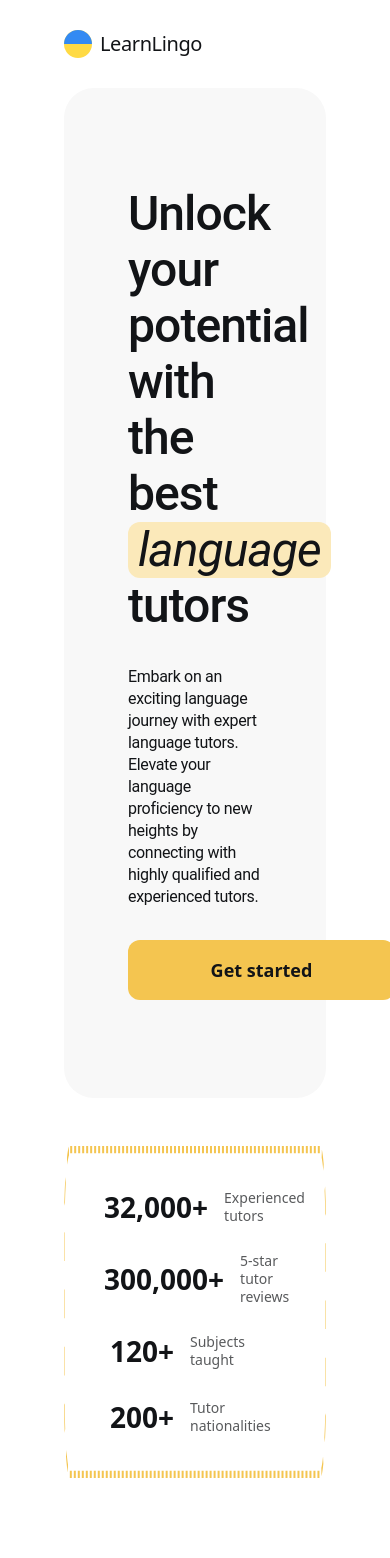
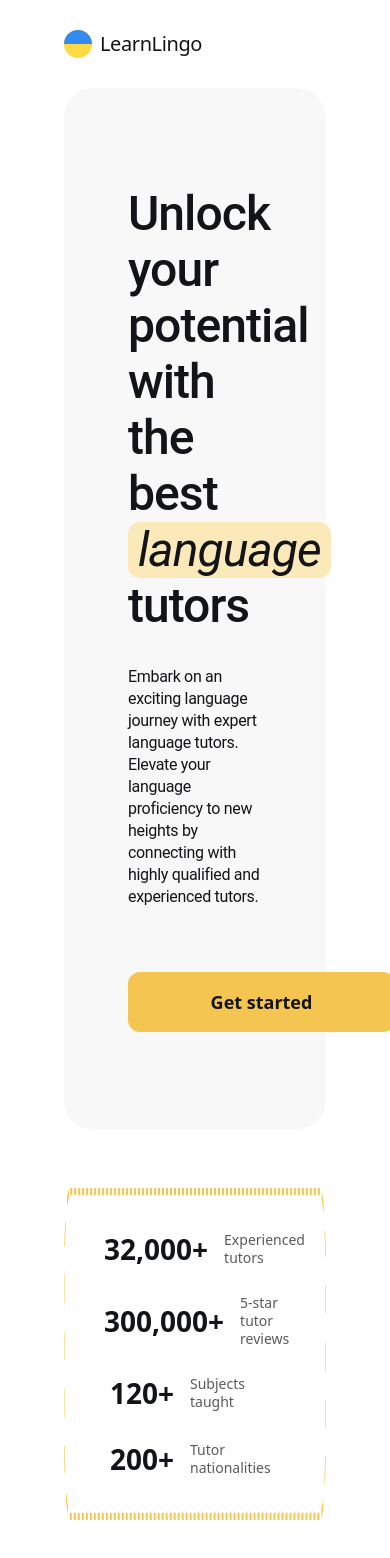
Before and after one commit to Suzy-Lana777/learn-lingo, a React (Vite) app: page / in a window 390 px wide. Shown: the top 1558 px of the page. Built offline with nearby package versions, Linux system fonts and the light colour scheme; no server answers.

Commit message:
fix home page

```diff
--- a/src/pages/Home/Home.module.scss
+++ b/src/pages/Home/Home.module.scss
@@ -6,26 +6,32 @@
   max-width: 1440px;
   margin: 0 auto;
   padding: 0 64px;
+
   display: flex;
   flex-direction: column;
-  gap: 24px;
+  /* ✅ Змінено з 24px на 31px (відступ між Hero та Stats) */
+  gap: 31px;
 }
+
+/* ===== HERO ===== */
 
 .hero {
   display: flex;
-  gap: 24px;
+  /* ✅ Змінено з 24px на 27px (відступ між карткою та текстом) */
+  gap: 27px;
 }
 
 .heroLeft {
   flex: 1;
   max-width: 720px;
   min-height: 530px;
+
   background-color: #f8f8f8;
   border-radius: 30px;
   padding: 98px 64px;
+
   display: flex;
   flex-direction: column;
-  gap: 32px;
 }
 
 .title {
@@ -35,7 +41,8 @@
   line-height: 56px;
   letter-spacing: -0.02em;
   color: #121417;
-  margin: 0;
+
+  margin: 0 0 32px;
 
   .language {
     display: inline-block;
@@ -49,26 +56,32 @@
 
 .text {
   max-width: 471px;
+
   font-family: "Roboto", sans-serif;
   font-size: 16px;
   line-height: 22px;
   letter-spacing: -0.02em;
   color: #121417;
-  margin: 0;
+
+  margin: 0 0 64px;
 }
 
 .cta {
   width: 267px;
   height: 60px;
+
   display: inline-flex;
   align-items: center;
   justify-content: center;
+
   background-color: #f4c550;
   border-radius: 12px;
+
   font-weight: 700;
   font-size: 18px;
   color: #121417;
   text-decoration: none;
+
   transition: background-color 0.25s ease;
 
   &:hover {
@@ -77,12 +90,16 @@
   }
 }
 
+/* ===== HERO RIGHT ===== */
+
 .heroRight {
   flex: 1;
   max-width: 568px;
   height: 530px;
+
   background-color: #fbe9ba;
   border-radius: 30px;
+
   position: relative;
   overflow: hidden;
 }
@@ -109,13 +126,17 @@
   z-index: 2;
 }
 
+/* ===== STATS ===== */
+
 .stats {
   position: relative;
   width: 100%;
   min-height: 116px;
+
   display: flex;
   align-items: center;
   justify-content: space-around;
+
   padding: 40px;
 }
 
@@ -155,17 +176,22 @@
   opacity: 0.7;
 }
 
+/* ===== RESPONSIVE ===== */
+
 @media (max-width: 1200px) {
+  .stats {
+    margin-bottom: 32px;
+    flex-wrap: wrap;
+    gap: 24px;
+  }
+
   .hero {
     flex-direction: column;
   }
+
   .heroLeft,
   .heroRight {
     max-width: 100%;
     width: 100%;
   }
-  .stats {
-    flex-wrap: wrap;
-    gap: 24px;
-  }
 }
--- a/src/styles/globals.scss
+++ b/src/styles/globals.scss
@@ -44,7 +44,7 @@ a:hover {
 #root,
 #app {
   width: 100%;
-  min-height: 100vh;
+  min-height: auto; /* або просто прибрати рядок */
   margin: 0;
   padding: 0;
   text-align: initial;
```
